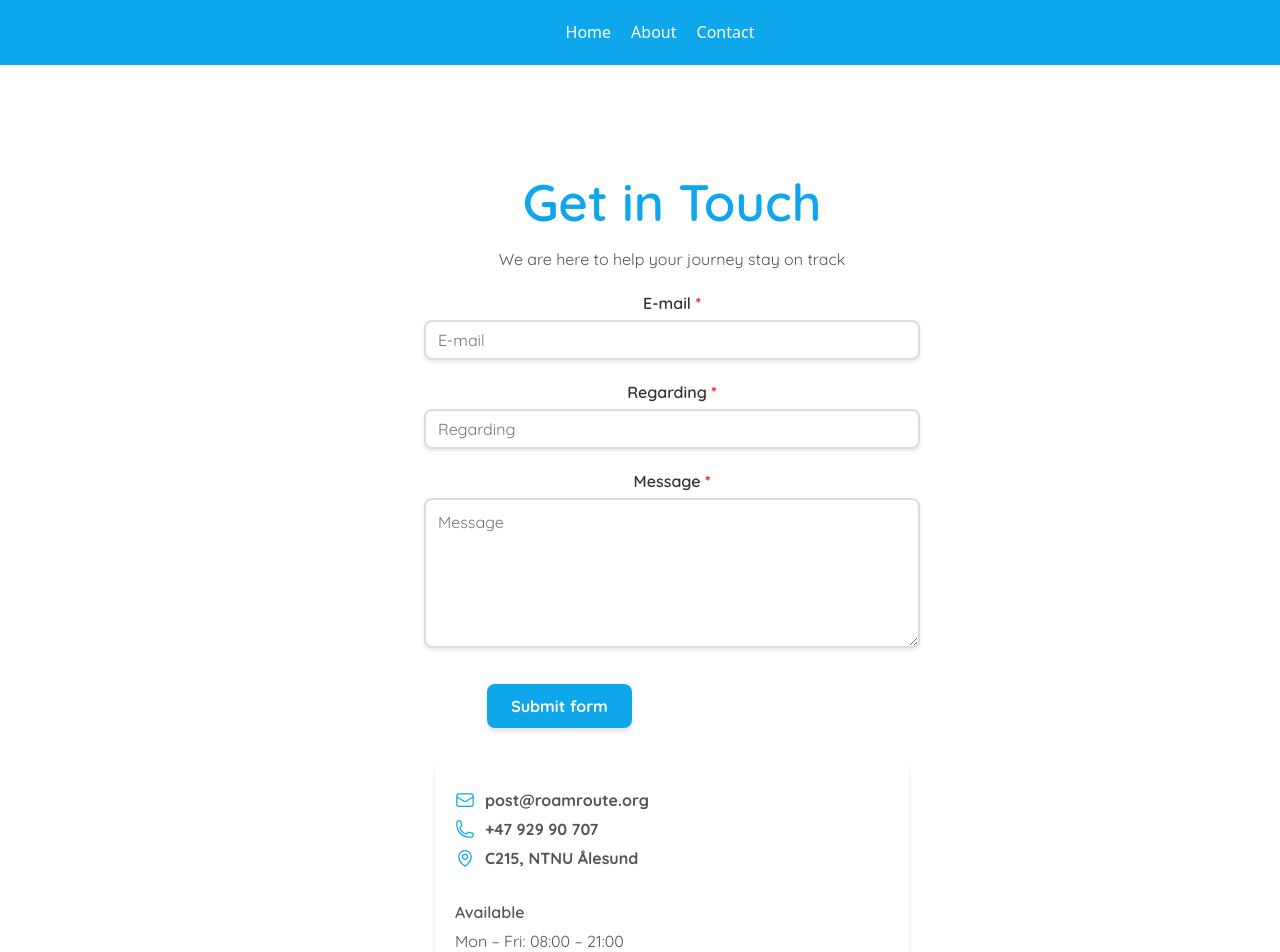
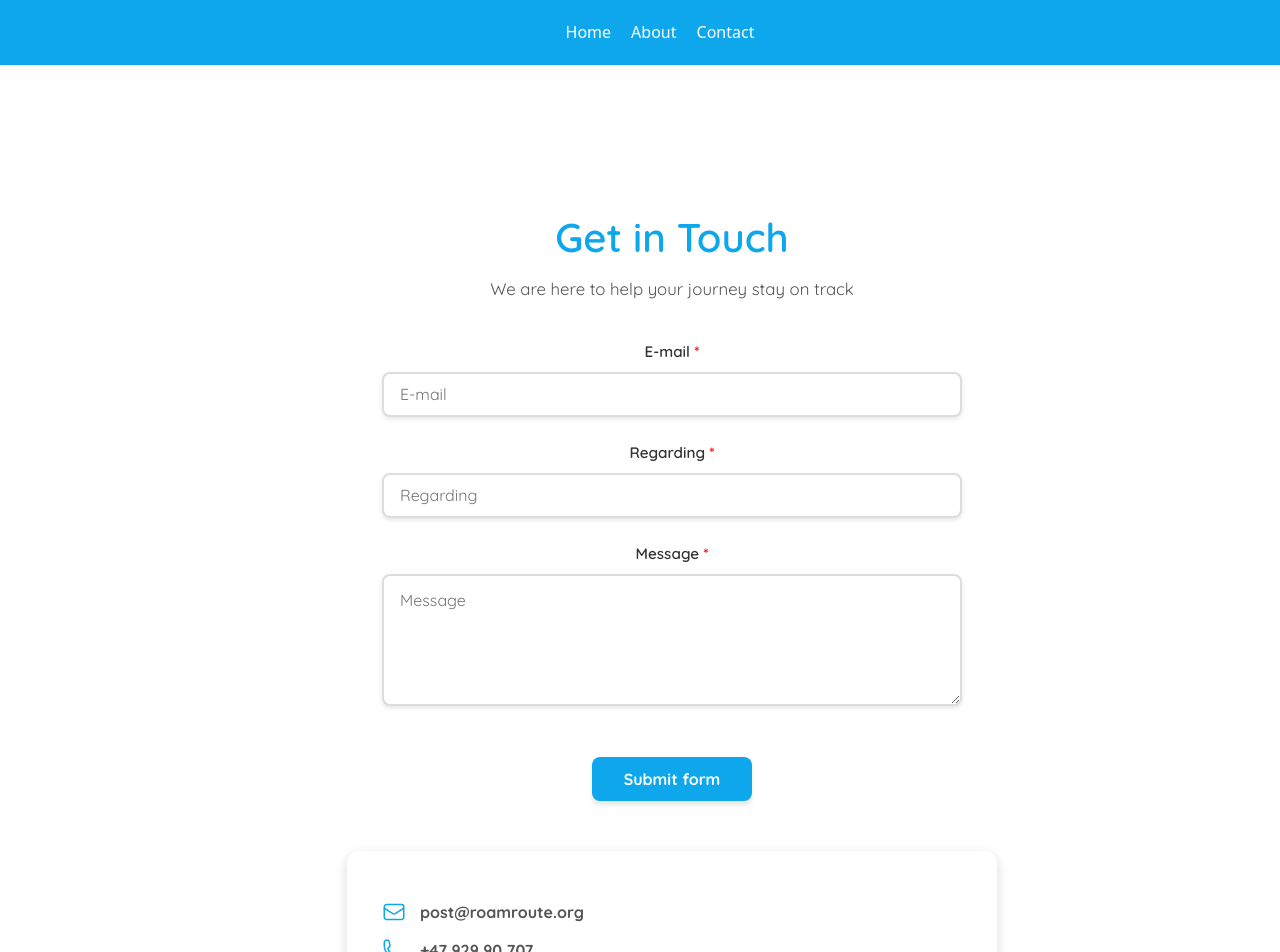
Before and after one commit to IDATA2301/idata2301-group11, a React (Vite) app in the folder roamroute/: page /contact in a window 1280 px wide. Shown: the top 952 px of the page. Built offline with nearby package versions, Linux system fonts and the light colour scheme.

Commit message:
Changes to structure and added media query to scale with devices

```diff
--- a/roamroute/src/pages/styling/Contact.css
+++ b/roamroute/src/pages/styling/Contact.css
@@ -2,37 +2,45 @@
 @import url('https://fonts.googleapis.com/css2?family=Quicksand:wght@400;600;700&display=swap');
 
 /* ============================================
-   Page Container
+   MOBILE-FIRST BASE STYLES
    ============================================ */
 
 .contact-page {
   font-family: 'Quicksand', sans-serif;
+  padding: 20px;
+  max-width: 100%;
+  margin: 0 auto;
 }
 
 /* ============================================
-   Header Section
+   Header Section - Mobile
    ============================================ */
 
 .contact-header {
-  text-align: center;
+  text-align: left;
+  margin-bottom: 30px;
 }
 
 .contact-title {
   color: #0EA7EC;
   font-weight: 600;
   margin-bottom: 10px;
+  font-size: 1.8em;
 }
 
 .contact-subtitle {
   color: #555;
+  font-size: 0.95em;
+  line-height: 1.5;
 }
 
 /* ============================================
-   Contact Form
+   Contact Form - Mobile
    ============================================ */
 
 .contact-form {
-  margin-top: 20px;
+  margin-top: 30px;
+  margin-bottom: 40px;
 }
 
 .form-field {
@@ -42,8 +50,9 @@
 .form-label {
   color: #333;
   display: block;
-  margin-bottom: 5px;
+  margin-bottom: 8px;
   font-weight: 600;
+  font-size: 0.95em;
 }
 
 .form-label::after {
@@ -51,27 +60,28 @@
   color: red;
 }
 
-/* Form Inputs */
+/* Form Inputs - Mobile */
 .form-input,
 .form-textarea {
   background-color: white;
   color: #333;
   border: 2px solid #ddd;
   border-radius: 8px;
-  padding: 12px;
-  font-size: 1em;
+  padding: 14px;
+  font-size: 16px;
   font-family: 'Quicksand', sans-serif;
-  width: 40%;
+  width: 100%;
   box-sizing: border-box;
   box-shadow: 0 2px 4px rgba(0, 0, 0, 0.1);
+  transition: border-color 0.3s ease;
 }
 
 .form-input {
-  height: 40px;
+  height: 45px;
 }
 
 .form-textarea {
-  min-height: 150px;
+  min-height: 120px;
   resize: vertical;
 }
 
@@ -79,16 +89,18 @@
 .form-textarea:focus {
   border-color: #0EA7EC;
   outline: none;
+  box-shadow: 0 2px 8px rgba(14, 167, 236, 0.2);
 }
 
-/* Submit Button */
+/* Submit Button - Mobile */
 .form-submit {
-  margin-top: 10px;
-  margin-left: -225px;
+  width: 100%;
+  margin-top: 20px;
+  margin-left: 0;
   background-color: #0EA7EC;
   color: white;
   border: none;
-  padding: 12px 24px;
+  padding: 14px 24px;
   font-size: 1em;
   font-weight: bold;
   border-radius: 8px;
@@ -98,21 +110,26 @@
   transition: background-color 0.3s ease;
 }
 
+.form-submit:active {
+  background-color: #0c8bc9;
+  transform: scale(0.98);
+}
+
 .form-submit:hover {
   background-color: #0c8bc9;
 }
 
 /* ============================================
-   Contact Information Section
+   Contact Information Section - Mobile
    ============================================ */
 
 .contact-info {
   background-color: white;
-  border-radius: 8px;
-  width: 35%;
-  margin: 35px auto 0;
+  border-radius: 12px;
+  width: 87%;
+  margin: 0;
   padding: 20px;
-  box-shadow: 0 2px 4px rgba(0, 0, 0, 0.1);
+  box-shadow: 0 4px 12px rgba(0, 0, 0, 0.15);
 }
 
 .contact-details,
@@ -122,20 +139,23 @@
 }
 
 .contact-hours {
-  margin-top: 30px;
+  margin-top: 20px;
+  padding-top: 20px;
+  border-top: 1px solid #eee;
 }
 
 .contact-details p {
   display: flex;
   align-items: center;
-  gap: 10px;
+  gap: 12px;
   color: #555;
-  margin: 8px 0;
+  margin: 12px 0;
+  font-size: 0.95em;
 }
 
 .contact-info .icon {
-  width: 20px;
-  height: 20px;
+  width: 22px;
+  height: 22px;
   color: #0EA7EC;
   flex-shrink: 0;
 }
@@ -143,10 +163,126 @@
 .contact-info p {
   color: #555;
   margin: 5px 0;
+  font-size: 0.95em;
 }
 
 .hours-title {
   font-weight: 600;
   color: #333;
+  font-size: 1em;
+  margin-bottom: 10px;
+}
 
+/* ============================================
+   TABLET - Media Query (768px and up)
+   ============================================ */
+
+@media (min-width: 768px) {
+  .contact-page {
+    padding: 40px;
+    max-width: 900px;
+    margin: 0 auto;
+  }
+
+  .contact-header {
+    text-align: center;
+    margin-bottom: 40px;
+  }
+
+  .contact-title {
+    font-size: 2.2em;
+  }
+
+  .contact-subtitle {
+    font-size: 1em;
+  }
+
+  .contact-form {
+    margin-top: 40px;
+    margin-bottom: 50px;
+  }
+
+  .form-field {
+    margin-bottom: 25px;
+  }
+
+  .form-input,
+  .form-textarea {
+    width: 60%;
+    padding: 14px 16px;
+  }
+
+  .form-input {
+    height: 45px;
+  }
+
+  .form-submit {
+    width: auto;
+    padding: 12px 32px;
+    margin-top: 20px;
+  }
+
+  .contact-info {
+    width: 60%;
+    margin: 0 auto;
+    padding: 30px;
+  }
+
+  .contact-details,
+  .contact-hours {
+    margin-bottom: 25px;
+  }
+
+  .contact-hours {
+    margin-top: 25px;
+    padding-top: 25px;
+  }
+
+  .contact-details p {
+    margin: 14px 0;
+    gap: 14px;
+  }
+
+  .contact-info .icon {
+    width: 24px;
+    height: 24px;
+  }
 }
+
+/* ============================================
+   DESKTOP - Media Query (1024px and up)
+   ============================================ */
+
+@media (min-width: 1024px) {
+  .contact-page {
+    padding: 50px 40px;
+    max-width: 1200px;
+  }
+
+  .contact-title {
+    font-size: 2.5em;
+    margin-bottom: 15px;
+  }
+
+  .contact-subtitle {
+    font-size: 1.05em;
+  }
+
+  .form-input,
+  .form-textarea {
+    width: 50%;
+  }
+
+  .contact-info {
+    width: 50%;
+    padding: 35px;
+  }
+
+  .contact-details p {
+    font-size: 1em;
+  }
+
+  .contact-info p {
+    font-size: 1em;
+  }
+}
```
